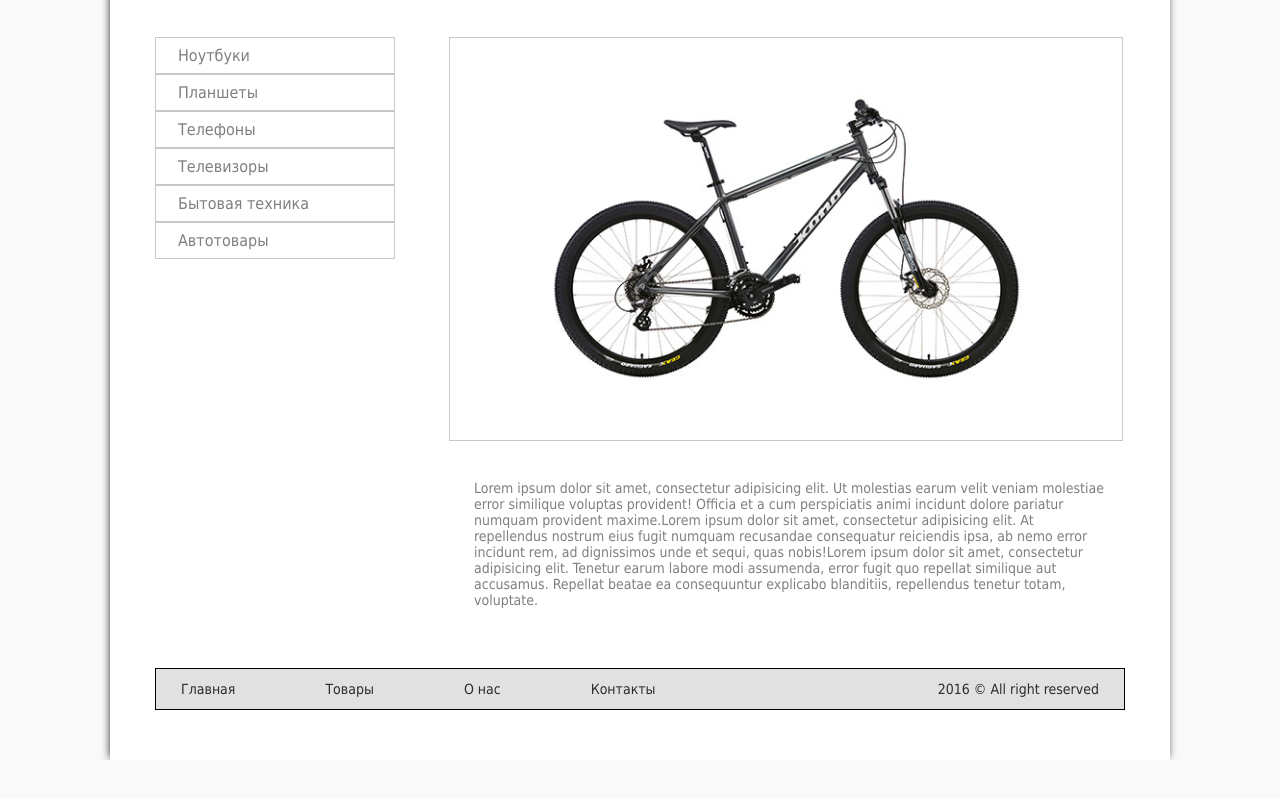
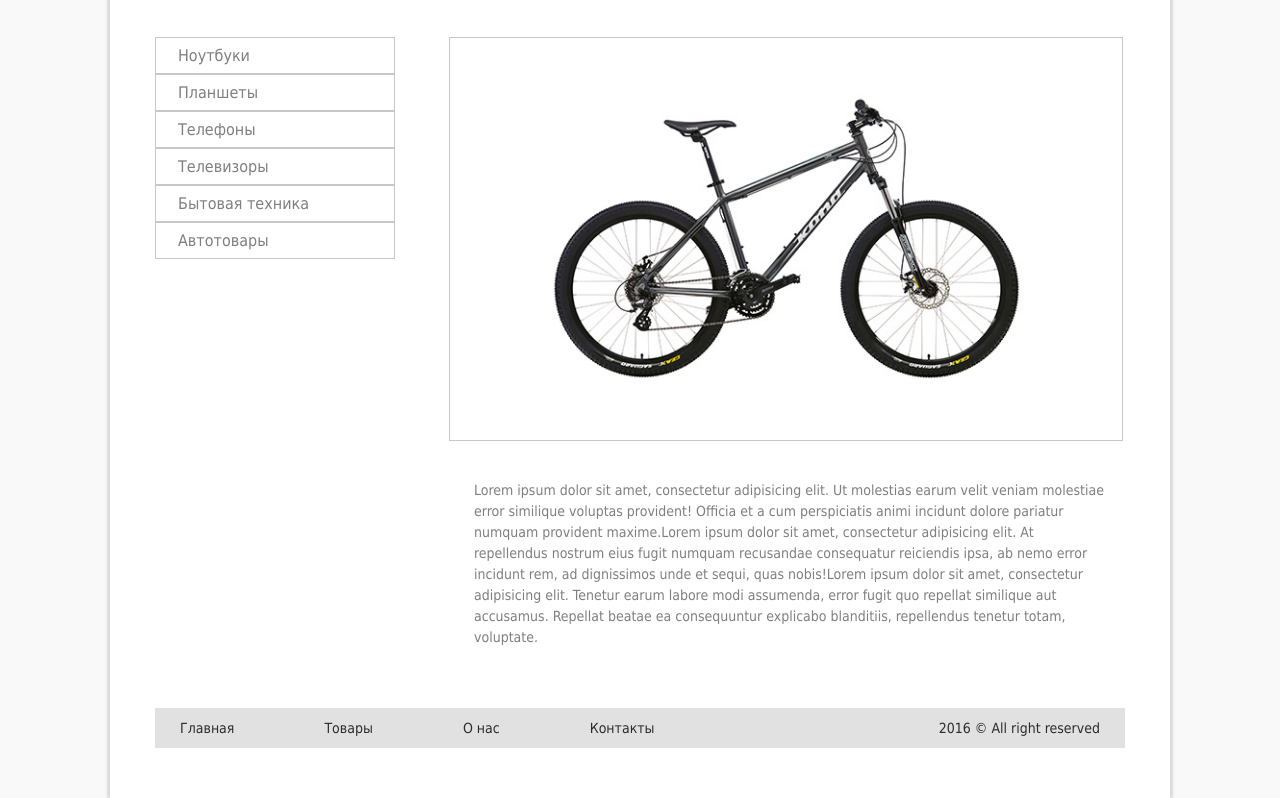
Before and after one commit to nazarr86/hw, a plain HTML site: page lab3/index.html in a window 1280 px wide. Shown: the part 176-974 px from the top of the page. Before the commit the page ends 936 px from the top, so only its background shows below. Drawn offline with Linux system fonts and the light colour scheme.

Commit message:
Fixed box-shadov to body, line-high to p, border to footer

```diff
--- a/lab3/css/style.css
+++ b/lab3/css/style.css
@@ -12,8 +12,8 @@ body{
 	background-color: #ffffff;
 	padding: 50px 45px;
 	margin: 0 auto;
-	box-shadow: -1px 0px 9px -2px #000000;
-
+	/*box-shadow: -1px 0px 9px -2px #000000;*/
+	box-shadow: 3px 0px 2px 0px #dbdbdb, -3px 0px 2px 0px #dbdbdb;
 }
 /*HEADER*/
 .logo{
@@ -76,6 +76,7 @@ filter: progid:DXImageTransform.Microsoft.gradient( startColorstr='#5e5e5e', end
 	padding-bottom: 60px;
 	font-size: 14px;
 	color: #807e7e;
+	line-height: 1.5;
 }
 .content:after{
 	content: "";
@@ -108,7 +109,7 @@ filter: progid:DXImageTransform.Microsoft.gradient( startColorstr='#5e5e5e', end
 /* FOOTER */
 .footer{
 	background-color: #e1e1e1;
-	border: 1px solid black;
+	/*border: 1px solid black;*/
 }
 
 .bottom-menu li{
```
